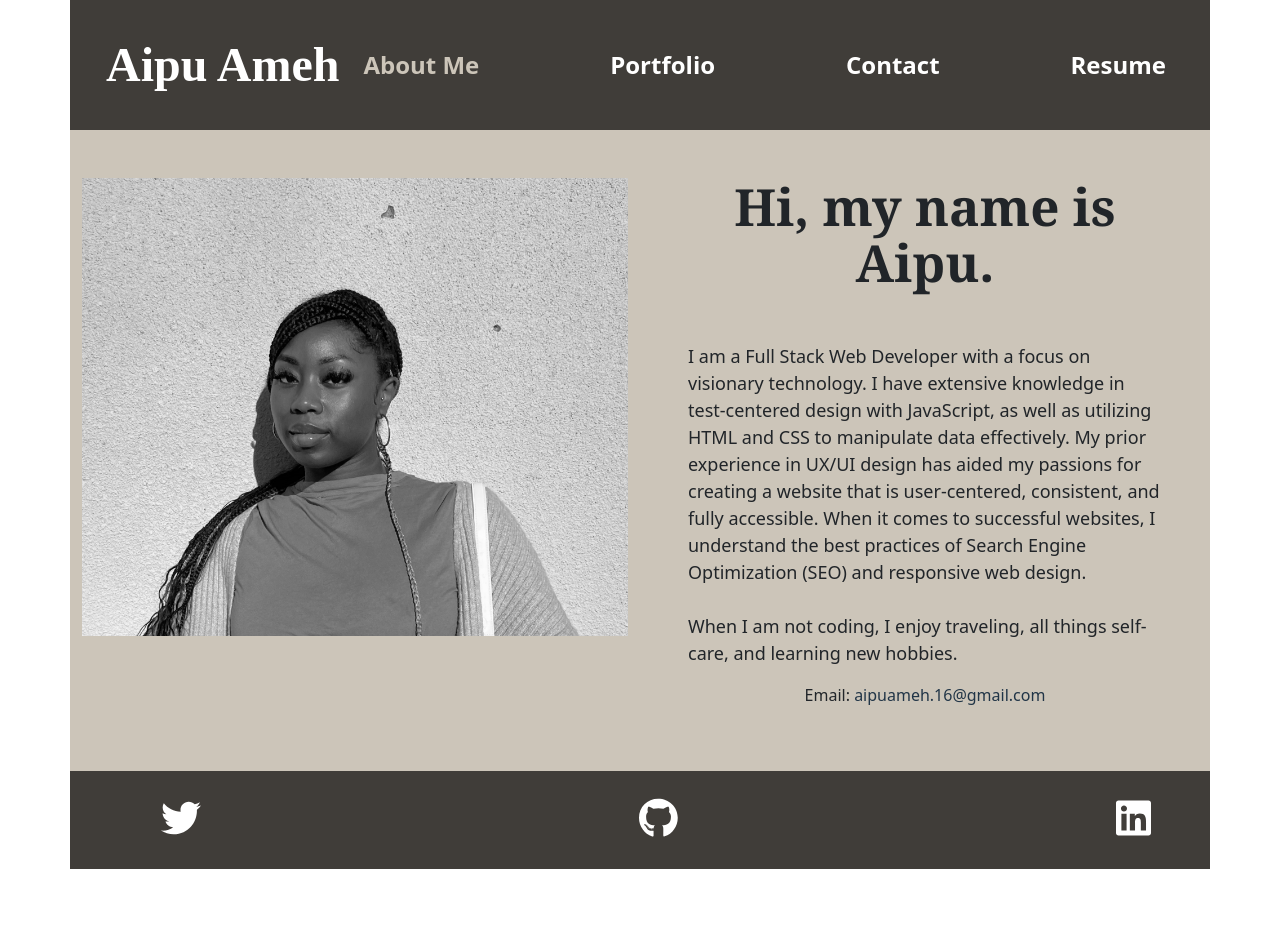
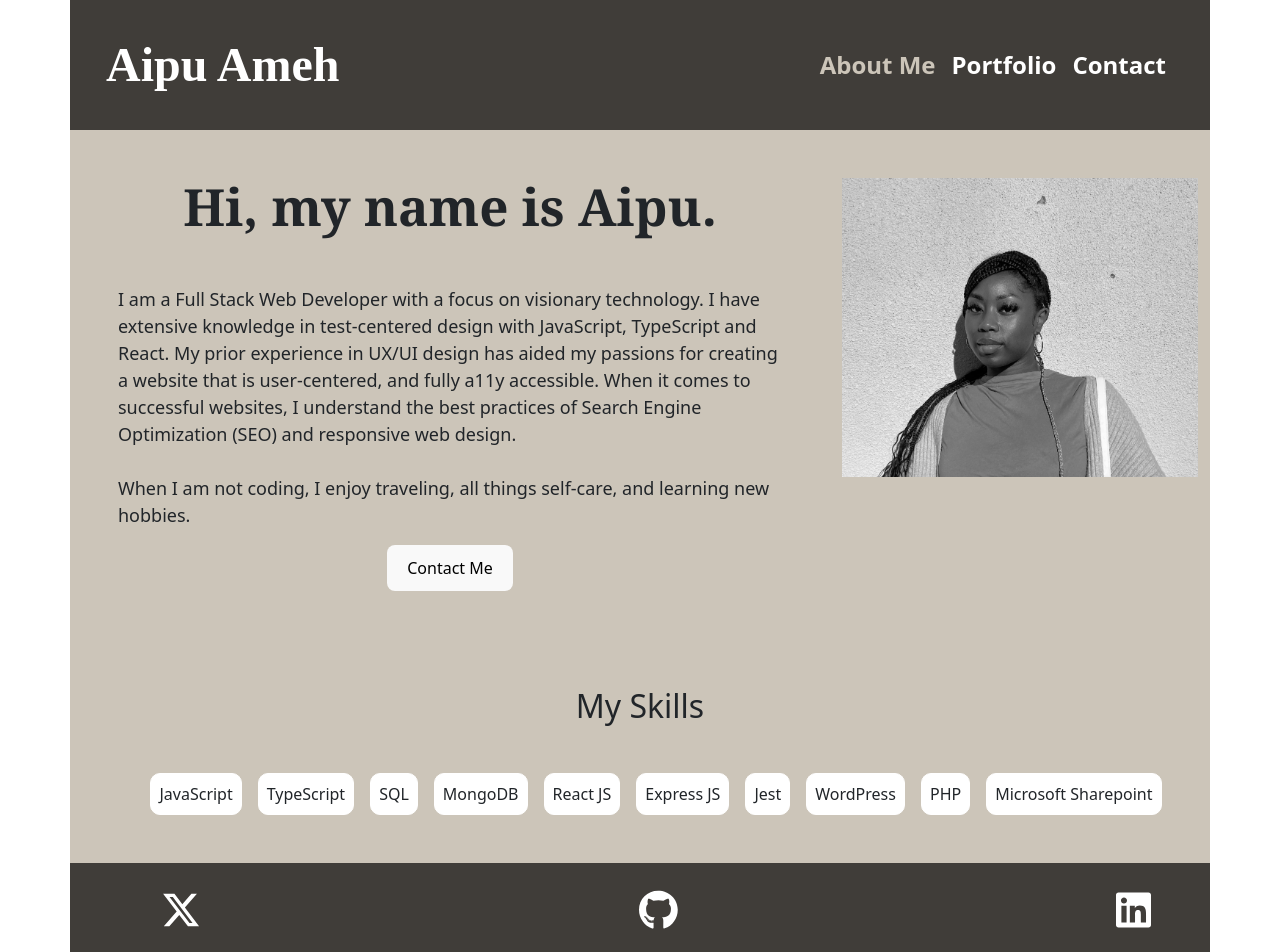
Before and after one commit to AipuAmeh/my-react-portfolio, a React (Vite) app: page / in a window 1280 px wide. Shown: the top 952 px of the page. Before the commit the page ends 869 px from the top, so only its background shows below. Built offline with nearby package versions, Linux system fonts and the light colour scheme.

Commit message:
edited about me, resume, and portfolio page

```diff
--- a/src/App.css
+++ b/src/App.css
@@ -46,3 +46,11 @@
   width:100%;
 
 }
+
+.skillsList {
+  list-style-type: none;
+  display: flex;
+  flex-wrap: wrap;
+  justify-content: center;
+  margin-bottom: 3em;
+}
--- a/src/components/Footer.jsx
+++ b/src/components/Footer.jsx
@@ -1,5 +1,5 @@
 import { Link } from 'react-router-dom';
-import { faTwitter } from '@fortawesome/free-brands-svg-icons'
+import { faXTwitter } from '@fortawesome/free-brands-svg-icons'
 import { faGithub } from '@fortawesome/free-brands-svg-icons'
 import { faLinkedin } from '@fortawesome/free-brands-svg-icons';
 import { FontAwesomeIcon } from '@fortawesome/react-fontawesome'
@@ -27,7 +27,7 @@ export default function Footer() {
                 <li>
                 <Link
                 style={style.link}
-                to='https://twitter.com/home?lang=en'><FontAwesomeIcon style={style.icon} icon={faTwitter} /></Link>
+                to='https://twitter.com/home?lang=en'><FontAwesomeIcon style={style.icon} icon={faXTwitter} /></Link>
                     </li>
                 <li>
                 <Link
--- a/src/components/Navigation.jsx
+++ b/src/components/Navigation.jsx
@@ -6,7 +6,7 @@ const styles = {
   },
   navList: {
     display: "flex",
-    justifyContent: "space-between",
+    justifyContent: 'flex-end',
     width: "100%",
   },
   brand: {
@@ -58,7 +58,7 @@ function Nav() {
               </Link>
             </li>
 
-            <li className="nav-item">
+            {/* <li className="nav-item">
               <Link
                 to="/resume"
                 className={
@@ -67,7 +67,7 @@ function Nav() {
               >
                 Resume
               </Link>
-            </li>
+            </li> */}
           </ul>
         </div>
       </div>
--- a/src/pages/AboutMe.jsx
+++ b/src/pages/AboutMe.jsx
@@ -1,7 +1,7 @@
 import Container from "react-bootstrap/Container";
 import Row from "react-bootstrap/Row";
 import Col from "react-bootstrap/Col";
-// import Link from 'react-router-dom';
+import { Link }from 'react-router-dom';
 
 import "../components/css/aboutme.css";
 
@@ -18,15 +18,40 @@ const styles = {
     fontFamily: "Georgia, serif",
     fontWeight: "bold"
   },
+skillsBubbles: {
+  border: "1px solid white",
+  backgroundColor: "white",
+  width: "fit-content",
+  borderRadius: "10px"
+},
 };
 
 export default function AboutMeCard() {
   return (
     <Container>
       <Row>
-        <Col className="about-me-section mt-5" style={styles.content} lg={6}>
-          {/* <h1 style={styles.title}>Who Am I...</h1> */}
+        <Col className="container-sm p-5">
+          <h1 className="intro" style={styles.intro}>
+            Hi, my name is Aipu.
+          </h1>
+          <p className="text-start content mt-3" style={styles.bio}>
+            I am a Full Stack Web Developer with a focus on
+            visionary technology. I have extensive knowledge in test-centered
+            design with JavaScript, TypeScript and React. My prior experience in UX/UI design has
+            aided my passions for creating a website that is user-centered,
+            and fully a11y accessible. When it comes to successful
+            websites, I understand the best practices of Search Engine
+            Optimization (SEO) and responsive web design.
+            <br />
+            <br />
+            When I am not coding, I enjoy traveling, all things self-care, and learning new hobbies.
+          </p>
+          <Link to='/contact'>
+          <button >Contact Me</button>
+          </Link>
 
+        </Col>
+        <Col className="about-me-section mt-5" style={styles.content} lg={4}>
           <img
             src="images/portfoliophoto.jpg"
             className="headshot"
@@ -34,32 +59,22 @@ export default function AboutMeCard() {
             style={styles.headshot}
           ></img>
         </Col>
-        <Col className="container-sm p-5">
-          <h1 className="intro" style={styles.intro}>
-            Hi, my name is Aipu.
-          </h1>
-          <p className="text-start content mt-3" style={styles.bio}>
-            I am a Full Stack Web Developer with a focus on
-            visionary technology. I have extensive knowledge in test-centered
-            design with JavaScript, as well as utilizing HTML and CSS to
-            manipulate data effectively. My prior experience in UX/UI design has
-            aided my passions for creating a website that is user-centered,
-            consistent, and fully accessible. When it comes to successful
-            websites, I understand the best practices of Search Engine
-            Optimization (SEO) and responsive web design.
-            <br />
-            <br />
-            When I am not coding, I enjoy traveling, all things self-care, and learning new hobbies.
-          </p>
-          <p>
-            Email:
-            <a className="links" href="mailto:aipuameh.16@gmail.com">
-              {" "}
-              aipuameh.16@gmail.com
-            </a>
-          </p>
-        </Col>
       </Row>
+      <div className="mt-5">
+        <h2 >My Skills</h2>
+  <ul className="skillsList mt-5" >
+    <li style={styles.skillsBubbles} className="p-2 mx-2">JavaScript</li>
+    <li style={styles.skillsBubbles} className="p-2 mx-2">TypeScript</li>
+    <li style={styles.skillsBubbles} className="p-2 mx-2">SQL</li>
+    <li style={styles.skillsBubbles} className="p-2 mx-2">MongoDB</li>
+    <li style={styles.skillsBubbles} className="p-2 mx-2">React JS</li>
+    <li style={styles.skillsBubbles} className="p-2 mx-2">Express JS</li>
+    <li style={styles.skillsBubbles} className="p-2 mx-2">Jest</li>
+    <li style={styles.skillsBubbles} className="p-2 mx-2">WordPress</li>
+    <li style={styles.skillsBubbles} className="p-2 mx-2">PHP</li>
+    <li style={styles.skillsBubbles} className="p-2 mx-2">Microsoft Sharepoint</li>
+  </ul>
+        </div>
     </Container>
   );
 }
--- a/src/pages/Portfolio.jsx
+++ b/src/pages/Portfolio.jsx
@@ -1,8 +1,47 @@
 import Project from "../components/Project";
+import { FontAwesomeIcon } from "@fortawesome/react-fontawesome";
+import { faJs } from "@fortawesome/free-brands-svg-icons";
+import { faReact } from "@fortawesome/free-brands-svg-icons";
+import { faFigma } from "@fortawesome/free-brands-svg-icons";
+import { faNodeJs } from "@fortawesome/free-brands-svg-icons";
+import { faDatabase } from "@fortawesome/free-solid-svg-icons";
+import { faCss3 } from "@fortawesome/free-brands-svg-icons";
+import { faGit } from "@fortawesome/free-brands-svg-icons";
+import { faBootstrap } from "@fortawesome/free-brands-svg-icons";
+import { faHtml5 } from "@fortawesome/free-brands-svg-icons";
+import { faJava } from "@fortawesome/free-brands-svg-icons";
+import { faPython } from "@fortawesome/free-brands-svg-icons";
 
 export default function PortfolioPage() {
+  const styles ={
+    iconSize: {
+      height: "2em",
+    },
+    content: {
+      marginBottom: "23em",
+    },
+    skills: {
+      display: "flex",
+      justifyContent: "space-evenly",
+      flexWrap: "wrap",
+    },
+  }
+
   return (
-    <div>
+    <div className="resume">
+      <div className="skills-list mt-5 mb-5" style={styles.skills}>
+        <FontAwesomeIcon style={styles.iconSize} icon={faFigma} />
+        <FontAwesomeIcon style={styles.iconSize} icon={faJs} />
+        <FontAwesomeIcon style={styles.iconSize} icon={faReact} />
+        <FontAwesomeIcon style={styles.iconSize} icon={faNodeJs} />
+        <FontAwesomeIcon style={styles.iconSize} icon={faDatabase} />
+        <FontAwesomeIcon style={styles.iconSize} icon={faCss3} />
+        <FontAwesomeIcon style={styles.iconSize} icon={faGit} />
+        <FontAwesomeIcon style={styles.iconSize} icon={faBootstrap} />
+        <FontAwesomeIcon style={styles.iconSize} icon={faHtml5} />
+        <FontAwesomeIcon style={styles.iconSize} icon={faJava} />
+        <FontAwesomeIcon style={styles.iconSize} icon={faPython} />
+      </div>
       <Project />
     </div>
   );
--- a/src/pages/Resume.jsx
+++ b/src/pages/Resume.jsx
@@ -1,16 +1,4 @@
 import { Link } from "react-router-dom";
-import { FontAwesomeIcon } from "@fortawesome/react-fontawesome";
-import { faJs } from "@fortawesome/free-brands-svg-icons";
-import { faReact } from "@fortawesome/free-brands-svg-icons";
-import { faFigma } from "@fortawesome/free-brands-svg-icons";
-import { faNodeJs } from "@fortawesome/free-brands-svg-icons";
-import { faDatabase } from "@fortawesome/free-solid-svg-icons";
-import { faCss3 } from "@fortawesome/free-brands-svg-icons";
-import { faGit } from "@fortawesome/free-brands-svg-icons";
-import { faBootstrap } from "@fortawesome/free-brands-svg-icons";
-import { faHtml5 } from "@fortawesome/free-brands-svg-icons";
-import { faJava } from "@fortawesome/free-brands-svg-icons";
-import { faPython } from "@fortawesome/free-brands-svg-icons";
 
 const styles = {
   content: {
@@ -29,24 +17,9 @@ const styles = {
 export default function Resume() {
   return (
     <div className="resume" style={styles.content}>
-      {/* <h1 className='resume-header mt-5'>Resume</h1> */}
-      <h4 className="mt-5">Some of my skills include:</h4>
-      <div className="skills-list mt-5 mb-5" style={styles.skills}>
-        <FontAwesomeIcon style={styles.iconSize} icon={faFigma} />
-        <FontAwesomeIcon style={styles.iconSize} icon={faJs} />
-        <FontAwesomeIcon style={styles.iconSize} icon={faReact} />
-        <FontAwesomeIcon style={styles.iconSize} icon={faNodeJs} />
-        <FontAwesomeIcon style={styles.iconSize} icon={faDatabase} />
-        <FontAwesomeIcon style={styles.iconSize} icon={faCss3} />
-        <FontAwesomeIcon style={styles.iconSize} icon={faGit} />
-        <FontAwesomeIcon style={styles.iconSize} icon={faBootstrap} />
-        <FontAwesomeIcon style={styles.iconSize} icon={faHtml5} />
-        <FontAwesomeIcon style={styles.iconSize} icon={faJava} />
-        <FontAwesomeIcon style={styles.iconSize} icon={faPython} />
-      </div>
       <Link
-        className="resume-link pb-5"
-        to="https://drive.google.com/file/d/1W6RQTqWH4PkgcZIH4M_0jt01ane3iqhd/view?usp=sharing"
+        className="resume-link mt-5 mb-5"
+        to="https://drive.google.com/file/d/1nbAs0CckWVHXYFXOh8qZMITiZmeggcS-/view?usp=sharing"
       >
         Click Here to View My Full Resume!
       </Link>
--- a/src/projects.js
+++ b/src/projects.js
@@ -1,12 +1,11 @@
 const projects = [
     {
-        name: "Bookipedia",
-        imageSrc: '/images/bookipedia.png',
-        deployedLink: 'https://obelisk477.github.io/bookipedia/',
-        gitHub: 'https://github.com/obelisk477/bookipedia',
-        altText: 'bookipedia homepage',
-        description: 'A collaborative project that utilizes Google Books API to allow users to search for books.',
-        technologies: 'jQuery, Bulma, Wikipedia Api, Google Books API'
+        name: 'Chic Days',
+        imageSrc: '/images/ChicDays.png',
+        gitHub: 'https://github.com/AipuAmeh/digital-planner',
+        altText: 'Chic Days task page',
+        description: 'Chic Days is a minimalistic task application that allows users to create and edit their account and tasks.',
+        technologies: 'Vite, PostgreSQL, Typescript, NestJS, React, ChakraUI '
     },
     {
         name: 'Hype-Hub',
@@ -27,31 +26,13 @@ const projects = [
         technologies: 'Local Storage, Weather API, JavaScript'
     },
     {
-        name: "Fashion Quiz",
-        imageSrc: '/images/fashionquiz3.png',
-        deployedLink: 'https://aipuameh.github.io/coding-quiz/',
-        gitHub: 'https://github.com/AipuAmeh/coding-quiz',
-        altText: 'fashion quiz homepage',
-        description: 'An interactive game that consists of 4 timed questions. After the game, players have the ability to save their initials and see previous scores.',
-        technologies: 'JavaScript, HTML5, CSS'
-    },
-    {
         name: "JATE",
         imageSrc: '/images/JATE.png',
-        deployedLink: 'https://obelisk477.github.io/bookipedia/',
+        deployedLink: 'https://pwa-editor-bc47a30d16dc.herokuapp.com/',
         gitHub: 'https://github.com/obelisk477/bookipedia',
         altText: 'just another text editor',
         description: 'An application that has been transformed into a Progressive Web Application for complete offline use.',
         technologies: 'Web Pack, PWA Apps, Heroku'
-    },
-    {
-        name: "Daily Scheduler",
-        imageSrc: '/images/dailyscheduler.png',
-        deployedLink: 'https://aipuameh.github.io/daily-scheduler/',
-        gitHub: 'https://github.com/AipuAmeh/daily-scheduler',
-        altText: 'daily scheduler',
-        description: 'A dynamic scheduler for a 9 to 5 work day.',
-        technologies: 'JavaScript, jQuery, DayJS'
     },
     {
         name: "Eugenie",
```
Also changed, not shown: public/images/ChicDays.png (added).
